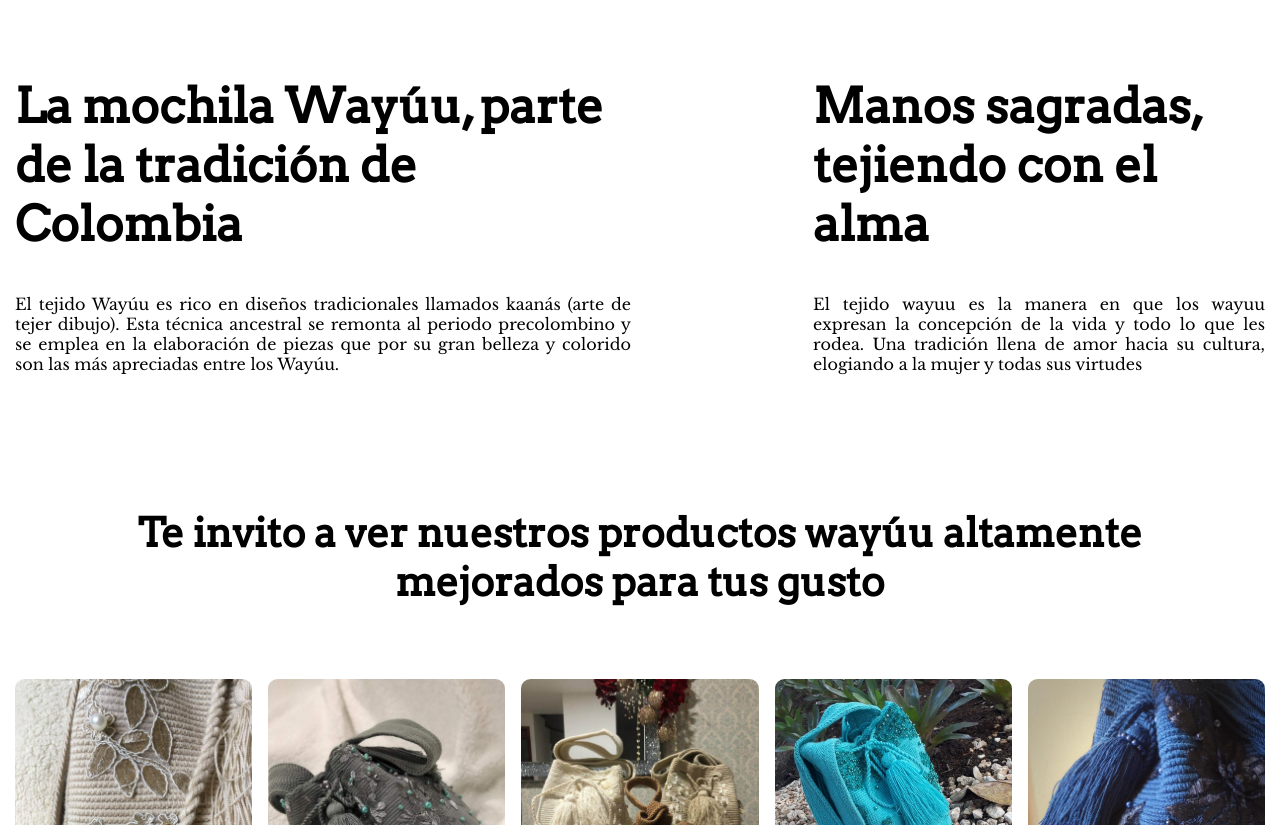
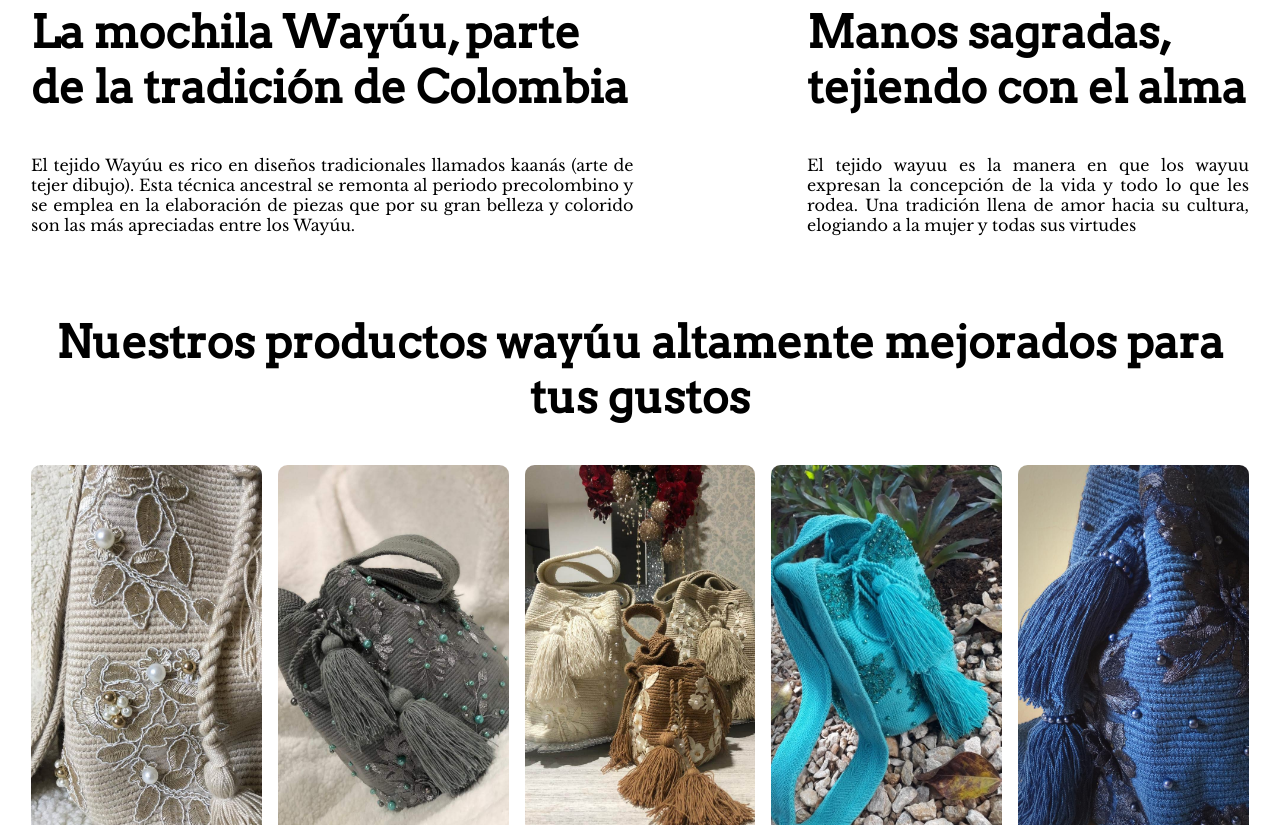
Before and after one commit to djmendoza39/proyecto_coder_house, a website: page catalogo.html in a window 1280 px wide. Shown: the part 1764-2589 px from the top of the page. Drawn offline with nearby package versions, Linux system fonts and the light colour scheme.

Commit message:
se le aplica responsive design a la seccion de catalogos

```diff
--- a/catalogo.html
+++ b/catalogo.html
@@ -125,12 +125,13 @@
                 </div>
 
             </div>
+
         </section>
         <section class="contenedor-ecommers">
 
             <div class="container contenedor-miTienda">
 
-                    <h3 class="miTienda-titulo__wayuu">Te invito a ver nuestros productos wayúu altamente mejorados para tus gusto</h3>
+                    <h3 class="miTienda-titulo__wayuu">Nuestros productos wayúu altamente mejorados para tus gustos</h3>
                     <div class="contenedor-galeria__tienda">
 
                         <div class="galeria__tienda-img">
--- a/scss/_catalogo.scss
+++ b/scss/_catalogo.scss
@@ -46,7 +46,7 @@
 
 //seccion catalogo card
 .section-galeria {
-  padding: 1.5rem;
+  padding: 1rem;
   .galeria__card {
     display: grid;
     gap: 1rem;
@@ -69,14 +69,12 @@
 //seccion informativa sobre las mochilas wayúu
 .contenedor-informativo-wayuu {
   .info-wayuu__informacion {
-    display: flex;
-    justify-content: space-between;
-    align-items: center;
-    height: 60vh;
+    height: auto;
+    padding: 1rem;
 
     .informacion-mochilas__wayuu {
       .informacion-titulo__wayuu {
-        font-size: 3rem;
+        font-size: calc(2em + 1vw);
         font-family: $fontTitulos;
       }
 
@@ -87,36 +85,31 @@
         padding: 2.5rem 0px;
       }
     }
-    .informacion-mochilas__wayuu:nth-child(2) {
-      flex: 1 1 50%;
-    }
+
   }
 }
 
 //estilos seccion que permite ir a la tienda virtual
+.contenedor-ecommers{
+
   .contenedor-miTienda {
-
     .miTienda-titulo__wayuu{
 
-    font-size: 2.5rem;
+      font-size: calc(2em + 1vw);
       font-family: $fontTitulos;
       text-align: center;
       padding: 1.5rem;
 
     }
     .contenedor-galeria__tienda {
-    display: grid;
-    height: 50vh;
-    grid-template-columns: repeat(5, 2fr);
-    grid-template-rows: 280px;
-    gap: 1rem;
-
+     padding: 1rem;
+      height: auto;
       .galeria--img {
         width: 100%;
         height: 100%;
         object-fit: cover;
         border-radius: 0.6rem;
-      margin-top: 3rem;
+
         &:hover {
           filter: brightness(40%);
           transition: all 0.5s;
@@ -125,13 +118,39 @@
       }
     }
   }
+}
+
+@media screen and (min-width: 330px) {
+
+  .contenedor-galeria__tienda {
+    display: grid;
+    grid-template-columns: repeat(2, 2fr);
+    grid-template-rows: 180px;
+    gap: 1rem;
+
+
+
+  }
+}
 
 @media screen and (min-width: 460px) {
   .galeria__card {
-    grid-template-columns: repeat(2, 1fr);
+    grid-template-columns: repeat(2, 2fr);
     grid-template-rows: 340px 340px 340px;
     gap: 1rem;
   }
+
+  .contenedor-galeria__tienda {
+
+    grid-template-columns: repeat(2, 2fr);
+    grid-template-rows: 280px;
+
+
+  }
+
+
+
+
 }
 @media screen and (min-width: 680px) {
   .galeria__card {
@@ -144,6 +163,15 @@
       grid-row: 2 / 4;
     }
   }
+
+  .contenedor-galeria__tienda {
+
+    grid-template-columns: repeat(3, 2fr);
+    grid-template-rows: 380px;
+
+
+  }
+
 }
 
 @media screen and (min-width: 980px) {
@@ -171,4 +199,29 @@
       grid-row: 2 / 4;
     }
   }
+
+  .info-wayuu__informacion {
+    display: flex;
+    justify-content: space-between;
+    align-items: center;
+    height: auto;
+    padding: 1rem;
+
+    .informacion-mochilas__wayuu:nth-child(2) {
+      flex: 1 1 50%;
     }
+  }
+
+  .contenedor-galeria__tienda {
+
+    grid-template-columns: repeat(5, 2fr);
+    grid-template-rows: 380px;
+
+
+  }
+
+
+
+
+
+}
```
Also changed, not shown: css/estilos.css. Lines whose indentation alone changed are shown as unchanged.
